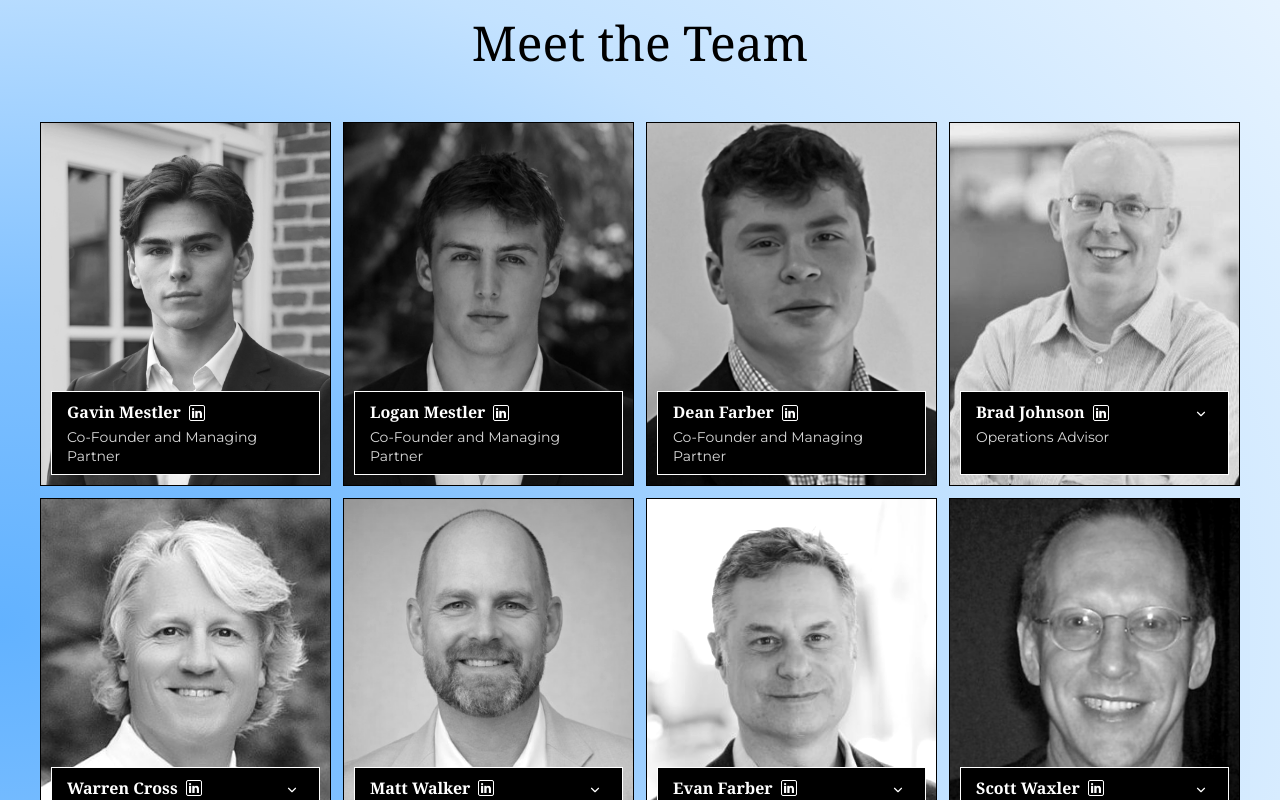
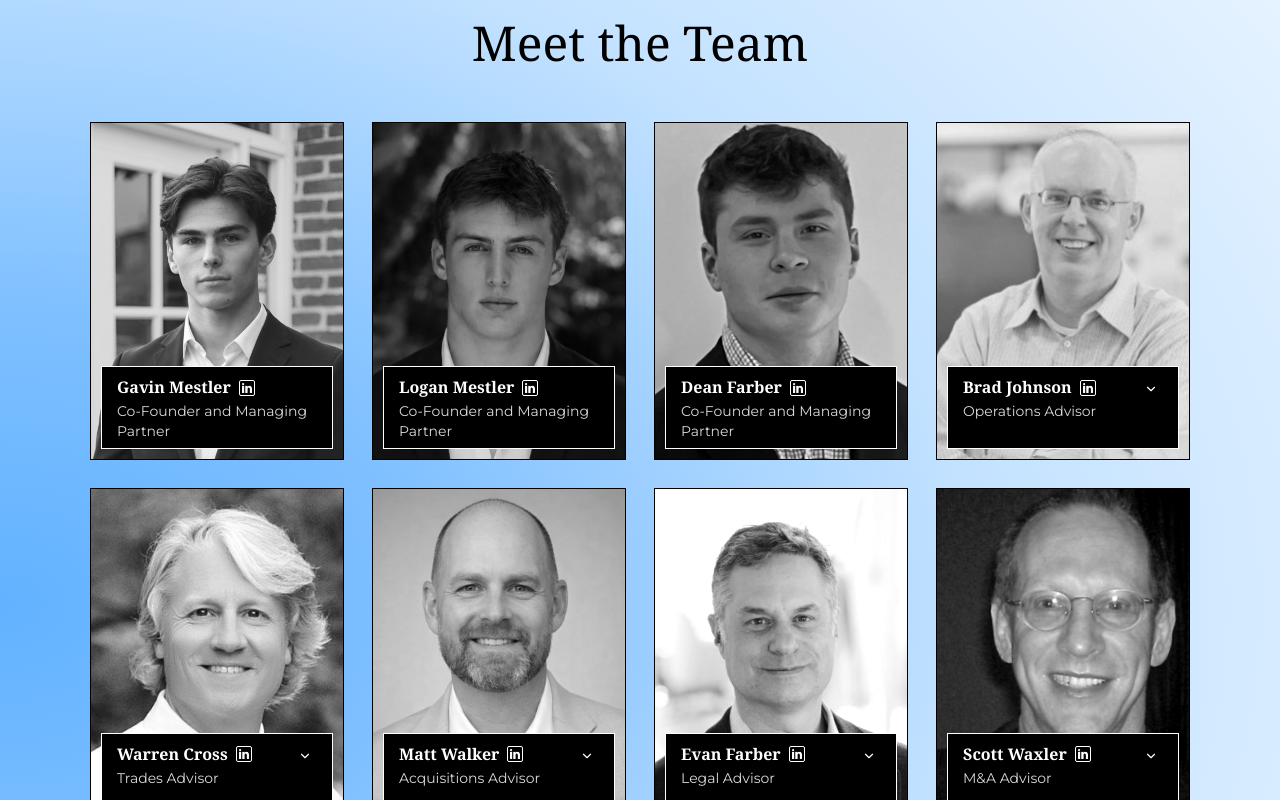
Before and after one commit to gkmestler/methodicpaintingsitemain, a Next.js app: page /team in a window 1280 px wide. Shown: the part 700-1500 px from the top of the page. Built offline with nearby package versions, Linux system fonts and the light colour scheme.

Commit message:
Make team cards taller and narrower with more spacing and inset from the edges

```diff
--- a/components/TeamGrid.module.css
+++ b/components/TeamGrid.module.css
@@ -1,12 +1,16 @@
 .grid {
   display: grid;
   grid-template-columns: repeat(2, 1fr);
-  gap: 10px;
+  gap: 16px;
+  max-width: 1180px;
+  margin: 0 auto;
+  padding: 0 8px;
 }
 
 @media (min-width: 576px) {
   .grid {
-    gap: 15px;
+    gap: 22px;
+    padding: 0 20px;
   }
 }
 
@@ -19,7 +23,8 @@
 @media (min-width: 992px) {
   .grid {
     grid-template-columns: repeat(4, 1fr);
-    gap: 12px;
+    gap: 28px;
+    padding: 0 40px;
   }
 }
 
@@ -28,7 +33,7 @@
   border: 1px solid var(--black);
   position: relative;
   overflow: hidden;
-  aspect-ratio: 4 / 5;
+  aspect-ratio: 3 / 4;
   width: 100%;
 }
 
```
